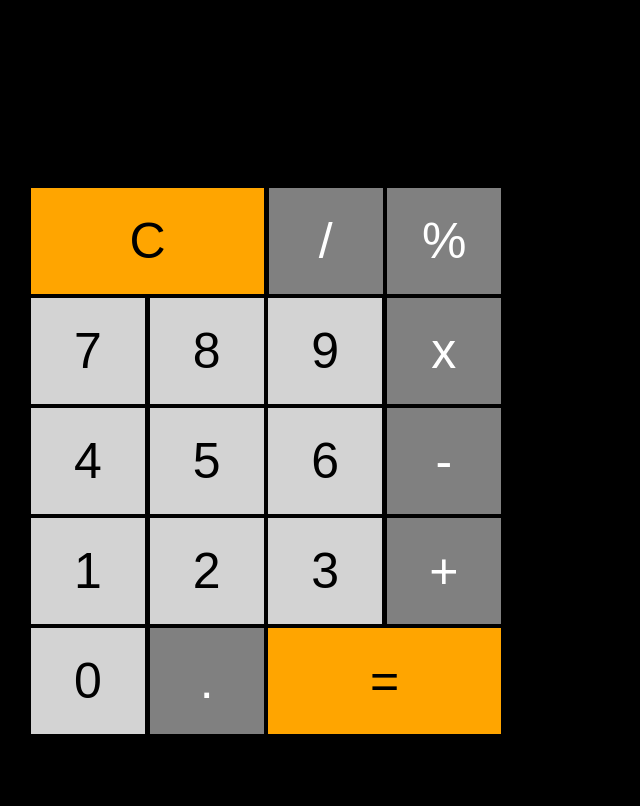
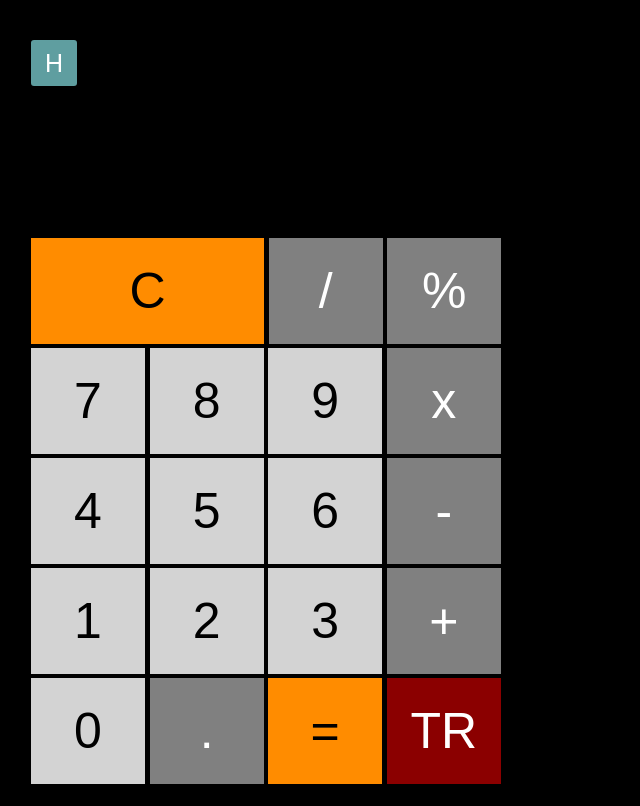
Before and after one commit to santimb96/calculadoraJS, an Electron app: page template/index.html in a window 1000 px wide. Shown: the whole page, without its empty margins (0-640 px from the left). Drawn offline with nearby package versions, Linux system fonts and the light colour scheme.

Commit message:
Historial largo de 10 elementos añadido!
Borrado parcial: pantalla y borrado absoluto de memoria+pantalla

```diff
--- a/template/css/styles.css
+++ b/template/css/styles.css
@@ -4,6 +4,18 @@
     padding: 30px;
     height: 730px;
     width: 470px;
+    float: left;
+}
+.contenedor{
+    border-radius: 10px;
+    width: 250px;
+    height: 400px;
+    color: cadetblue;
+    background-color: black;
+    float: right;
+    border: grey 5px solid;
+    margin-right: 140px;
+    padding-left: 10px;
 }
 .button{
     width: 118px;
@@ -39,13 +51,37 @@
     color: cadetblue;
     text-align: right;
 }
+
 #igual, #reset{
-    background: orange;
+    background: darkorange;
     width: 237px;
     height: 110px;
 }
+#igual{
+    width: 118px;
+}
+#tReset{
+    background: darkred;
+    color: white;
+}
+#tReset:hover{
+    background: lightcoral;
+    color: black;
+}
 #igual:hover, #reset:hover{
-    background-color: yellow;
+    background-color: orange;
+}
+#memoria{
+    border-radius: 5px;
+    background: cadetblue;
+    font-size: 25px;
+    width: 50px;
+    height: 50px;
+    color: white;
+}
+#memoria:hover{
+    background: lightblue;
+    color: black;
 }
 #divisor, #porcentaje, #multiplicador,
 #resta, #suma, #decimal{
--- a/template/index.html
+++ b/template/index.html
@@ -5,7 +5,9 @@
     <title>calculadora</title>
     <link rel="stylesheet" href="./css/styles.css"></head>
 <body>
-<div class="botones">
+<div id="contenedor" class="contenedor" style="display:none"></div>
+<div id="contenido" class="botones">
+    <button id="memoria" class="button" onclick ="APP.mostrar()">H</button>
     <div id="historial"></div>
     <div id="resultado"></div>
     <br>
@@ -27,7 +29,9 @@
     <button class="button" value="0">0</button>
     <button class="button" id="decimal" value=".">.</button>
     <button class="button" id="igual" value="=">=</button>
+    <button class="button" id="tReset" value="TR">TR</button>
 </div>
+
 <script src="https://code.jquery.com/jquery-3.4.1.min.js"></script>
 <script src="js/index.js"></script>
 </body>
--- a/template/js/index.js
+++ b/template/js/index.js
@@ -1,10 +1,13 @@
-const Index = {
+const APP = {
     botones: document.querySelectorAll(".button"),
     resultado: document.getElementById("resultado"),
     historial: document.getElementById("historial"),
+    memoria: document.getElementById("contenedor"),
     operadores: ["+", "-", "/", "x", "=", "%"],
     valores: "",
     arrayNumeros: [],
+    estado: false,
+    contadorDiv: 0,
 
     accion: function () {
         this.botones.forEach(boton => {
@@ -17,16 +20,23 @@ const Index = {
                             this.añadirOperador(boton.value);
                         }
                     } else {
-                        this.añadirValor(boton.value);
+                            this.añadirValor(boton.value);
                     }
                     if (boton.value === "C") {
                         this.reset();
+                    }
+                    else if (boton.value === "TR"){
+                        this.totalReset();
                     }
                     if (this.arrayNumeros.length === 4) {
                         if (this.comprobarNaN() === true) {
                             this.respuestaOops();
                         } else {
+                            if(this.contadorDiv === 10){
+                                this.memoria.innerHTML = "";
+                            }
                             this.añadirResultado(this.operaciones(this.arrayNumeros));
+                            this.contadorDiv++;
                         }
                     }
 
@@ -43,8 +53,12 @@ const Index = {
         this.renderHTML(operador);
     },
     añadirValor: function (valor) {
-        this.valores += valor;
-        this.renderHTML(valor);
+        if (valor === "." && this.valores.indexOf(valor) !== -1) {
+                this.valores += "";
+        } else {
+            this.valores += valor;
+            this.renderHTML(valor);
+        }
     },
     renderHTML: function (valor) {
         this.resultado.innerHTML += valor;
@@ -55,13 +69,20 @@ const Index = {
         this.resultado.innerHTML = "";
         this.historial.innerHTML = "";
     },
+    totalReset: function (){
+        this.memoria.innerHTML = "";
+        this.reset();
+    },
     añadirResultado: function (resultado) {
         this.historial.innerHTML = this.resultado.textContent;
+        this.memoria.innerHTML += `${this.resultado.textContent}<br>`;
         if (resultado % 1 === 0) {
             this.resultado.innerHTML = resultado;
+            this.memoria.innerHTML += `${resultado}<br>`;
             this.valores = resultado;
         } else {
             this.resultado.innerHTML = resultado.toFixed(2);
+            this.memoria.innerHTML += `${resultado.toFixed(2)}<br>`;
             this.valores = resultado.toFixed(2);
         }
         this.arrayNumeros = []
@@ -76,12 +97,21 @@ const Index = {
     },
     respuestaOops: function () {
         this.resultado.innerHTML = "Oops!".fontcolor("red");
-        setTimeout(function (){
+        setTimeout(function () {
             this.resultado.innerHTML = "Syntax Error!".fontcolor("red");
         }.bind(this), 1000)
         setTimeout(function () {
             this.reset();
         }.bind(this), 3000);
+    },
+    mostrar: function (){
+        if(this.estado === false){
+            this.memoria.style.display = "block";
+            this.estado = true;
+        } else {
+            this.memoria.style.display = "none";
+            this.estado = false;
+        }
     },
     operaciones: function (valores) {
         try {
@@ -104,4 +134,4 @@ const Index = {
         }
     }
 }
-Index.accion();
+APP.accion();
```
Also changed, not shown: template/js/main.js (+10 -4 lines).
